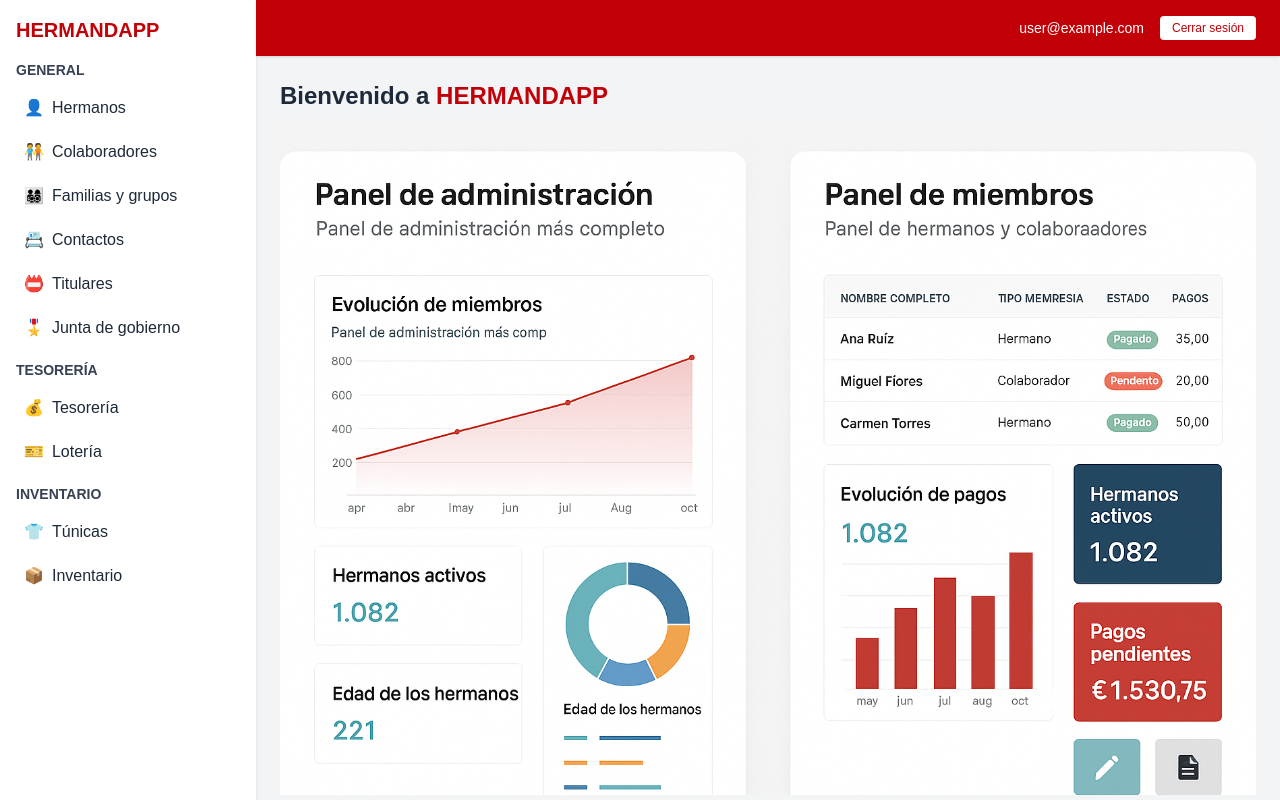
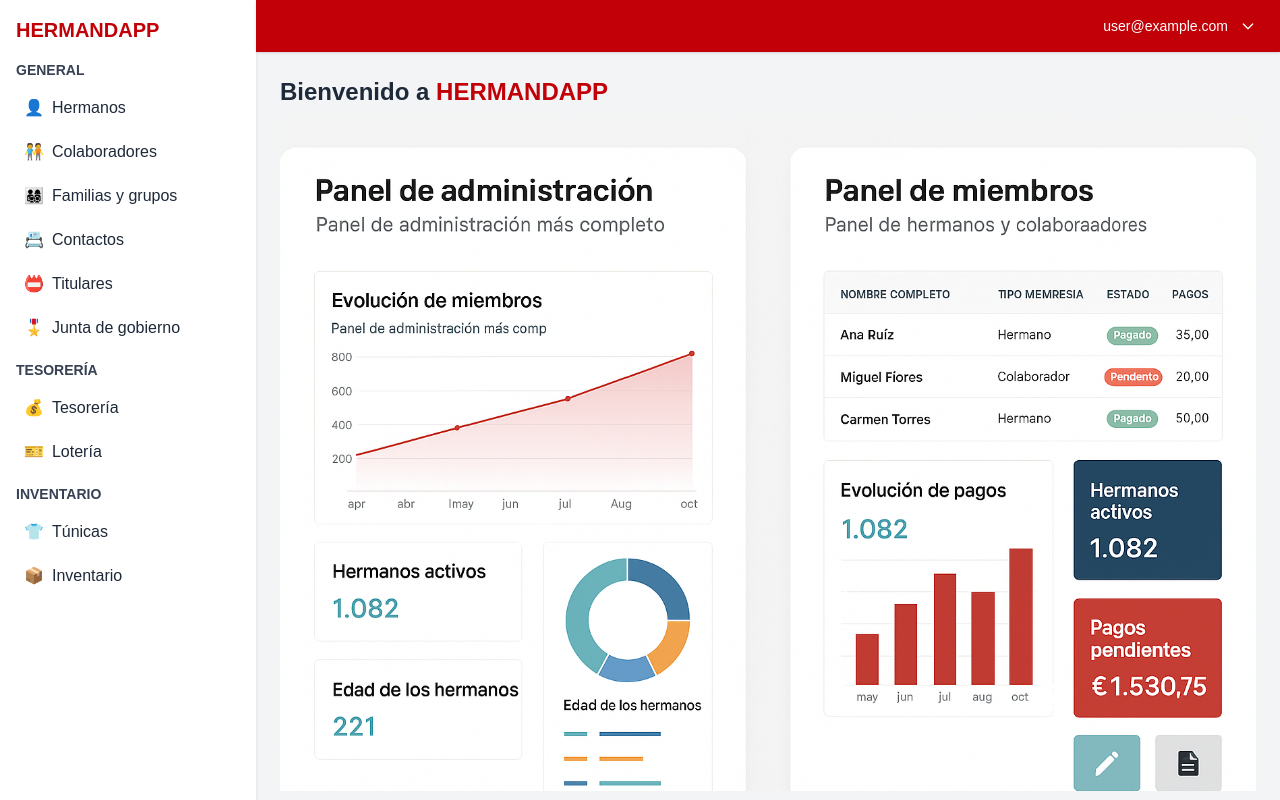
Before and after one commit to davdelpal1/HermandAPP, a Next.js app in the folder apps/web/: page /dashboard in a window 1280 px wide. Built offline with nearby package versions, Linux system fonts and the light colour scheme; no server answers; sample sign-in values are in the browser's storage.

Commit message:
Añadir página de perfil de usuario

```diff
--- a/apps/web/src/pages/dashboard.tsx
+++ b/apps/web/src/pages/dashboard.tsx
@@ -20,6 +20,7 @@ const auth = getAuth(app);
 const Dashboard = () => {
   const router = useRouter();
   const [user, setUser] = useState<User | null>(null);
+  const [showDropdown, setShowDropdown] = useState(false);
 
   useEffect(() => {
     const unsubscribe = onAuthStateChanged(auth, (currentUser) => {
@@ -66,15 +67,39 @@ const Dashboard = () => {
           <div></div>
           <div className="flex items-center gap-4">
             {user && (
-              <>
-                <span className="text-sm">{user.email}</span>
-                <button
-                  onClick={handleLogout}
-                  className="text-xs bg-white text-red-700 px-3 py-1 rounded hover:bg-gray-200"
-                >
-                  Cerrar sesión
-                </button>
-              </>
+              <div className="relative">
+          <button
+            className="text-sm flex items-center gap-2 focus:outline-none"
+            onClick={() => setShowDropdown((prev) => !prev)}
+          >
+            {user.email}
+            <svg className="w-4 h-4 ml-1" fill="none" stroke="currentColor" strokeWidth="2" viewBox="0 0 24 24">
+              <path strokeLinecap="round" strokeLinejoin="round" d="M19 9l-7 7-7-7" />
+            </svg>
+          </button>
+          {showDropdown && (
+            <div className="absolute right-0 mt-2 w-40 bg-white text-gray-800 rounded shadow z-10">
+              <button
+                className="block w-full text-left px-4 py-2 hover:bg-gray-100"
+                onClick={() => {
+            setShowDropdown(false);
+            router.push('/profile');
+                }}
+              >
+                Ver perfil
+              </button>
+              <button
+                className="block w-full text-left px-4 py-2 hover:bg-gray-100"
+                onClick={() => {
+            setShowDropdown(false);
+            handleLogout();
+                }}
+              >
+                Cerrar sesión
+              </button>
+            </div>
+          )}
+              </div>
             )}
           </div>
         </header>
--- /dev/null
+++ b/apps/web/src/pages/profile.tsx
@@ -0,0 +1,114 @@
+import React, { useEffect, useState } from "react";
+import { useRouter } from "next/router";
+import { getAuth, onAuthStateChanged } from "firebase/auth";
+import Image from "next/image";
+import userAvatar from "../assets/images/user-avatar.png"; // Asegúrate de tener una imagen por defecto
+
+interface UserProfile {
+  name: string;
+  email: string;
+  role: string;
+  avatar: string;
+}
+
+export default function ProfilePage() {
+  const router = useRouter();
+  const [user, setUser] = useState<UserProfile | null>(null);
+  const [avatarUrl, setAvatarUrl] = useState("/default-avatar.png");
+  const [showGroups, setShowGroups] = useState<string[]>([]);
+
+  useEffect(() => {
+    const auth = getAuth();
+    const unsubscribe = onAuthStateChanged(auth, (currentUser) => {
+      if (!currentUser) {
+        router.push("/login");
+      } else {
+        setUser({
+          name: currentUser.displayName || "",
+          email: currentUser.email || "",
+          role: "Miembro",
+          avatar: currentUser.photoURL || "/default-avatar.png",
+        });
+      }
+    });
+    return () => unsubscribe();
+  }, [router]);
+
+  if (!user) {
+    return (
+      <div className="flex flex-col items-center justify-center h-screen">
+        <p>Cargando perfil...</p>
+      </div>
+    );
+  }
+
+  return (
+    <div className="flex h-screen bg-gray-100">
+      {/* Sidebar como en el dashboard */}
+      <aside className="w-64 bg-white shadow p-4 flex flex-col gap-4">
+        <h2 className="text-xl font-bold text-red-700">HERMANDAPP</h2>
+        <nav className="space-y-3">
+          <p className="font-semibold text-sm text-gray-700">GENERAL</p>
+          <SidebarItem icon="👤" label="Hermanos" />
+          <SidebarItem icon="🧑‍🤝‍🧑" label="Colaboradores" />
+          <SidebarItem icon="👨‍👩‍👧‍👦" label="Familias y grupos" />
+          <SidebarItem icon="📇" label="Contactos" />
+          <SidebarItem icon="📛" label="Titulares" />
+          <SidebarItem icon="🎖️" label="Junta de gobierno" />
+          <p className="font-semibold text-sm text-gray-700 mt-4">TESORERÍA</p>
+          <SidebarItem icon="💰" label="Tesorería" />
+          <SidebarItem icon="🎫" label="Lotería" />
+          <p className="font-semibold text-sm text-gray-700 mt-4">INVENTARIO</p>
+          <SidebarItem icon="👕" label="Túnicas" />
+          <SidebarItem icon="📦" label="Inventario" />
+        </nav>
+      </aside>
+
+      {/* Main content similar to dashboard style */}
+      <div className="flex-1 flex flex-col">
+        <header className="bg-red-700 text-white px-6 py-4 flex justify-between items-center shadow">
+          <div></div>
+          <div className="flex items-center gap-4">
+            <span>{user.email}</span>
+          </div>
+        </header>
+        <main className="p-6 overflow-auto">
+          <h1 className="text-2xl font-bold text-center text-gray-800 mb-4">Perfil de usuario</h1>
+          <div className="grid grid-cols-1 md:grid-cols-2 gap-4">
+            <div className="bg-white p-4 rounded shadow">
+              <h2 className="text-lg text-black font-bold">Tu usuario</h2>
+              <p className="text-black"><strong>Nombre:</strong> {user.name}</p>
+              <p className="text-black"><strong>Email:</strong> {user.email}</p>
+              <p className="text-black"><strong>Rol:</strong> {user.role}</p>
+              <button className="mt-2 px-4 py-2 bg-red-700 text-white rounded" onClick={() => router.push('/editar-perfil')}>Editar perfil</button>
+            </div>
+            <div className="bg-white p-4 rounded shadow">
+              <h2 className="text-lg text-black font-bold">Foto de perfil</h2>
+              <Image src={userAvatar} alt="Avatar" width={120} height={120} className="rounded-full" />
+              <div className="mt-2 flex gap-2">
+                <button className="px-4 py-2 bg-blue-600 text-white rounded">Cambiar</button>
+                <button className="px-4 py-2 bg-red-600 text-white rounded">Eliminar</button>
+              </div>
+            </div>
+            <div className="bg-white p-4 rounded shadow md:col-span-2">
+              <h2 className="text-lg text-black font-bold">Grupos</h2>
+              <select className="text-black border rounded p-2 w-full">
+                <option>Selecciona las familias o grupos</option>
+                {showGroups.map((group) => (
+                  <option key={group}>{group}</option>
+                ))}
+              </select>
+            </div>
+          </div>
+        </main>
+      </div>
+    </div>
+  );
+}
+
+const SidebarItem = ({ icon, label }: { icon: string; label: string }) => (
+  <div className="flex items-center gap-2 text-gray-800 hover:bg-gray-100 rounded px-2 py-1 cursor-pointer">
+    <span>{icon}</span>
+    <span>{label}</span>
+  </div>
+);
```
Also changed, not shown: apps/web/src/assets/images/user-avatar.png (added).
